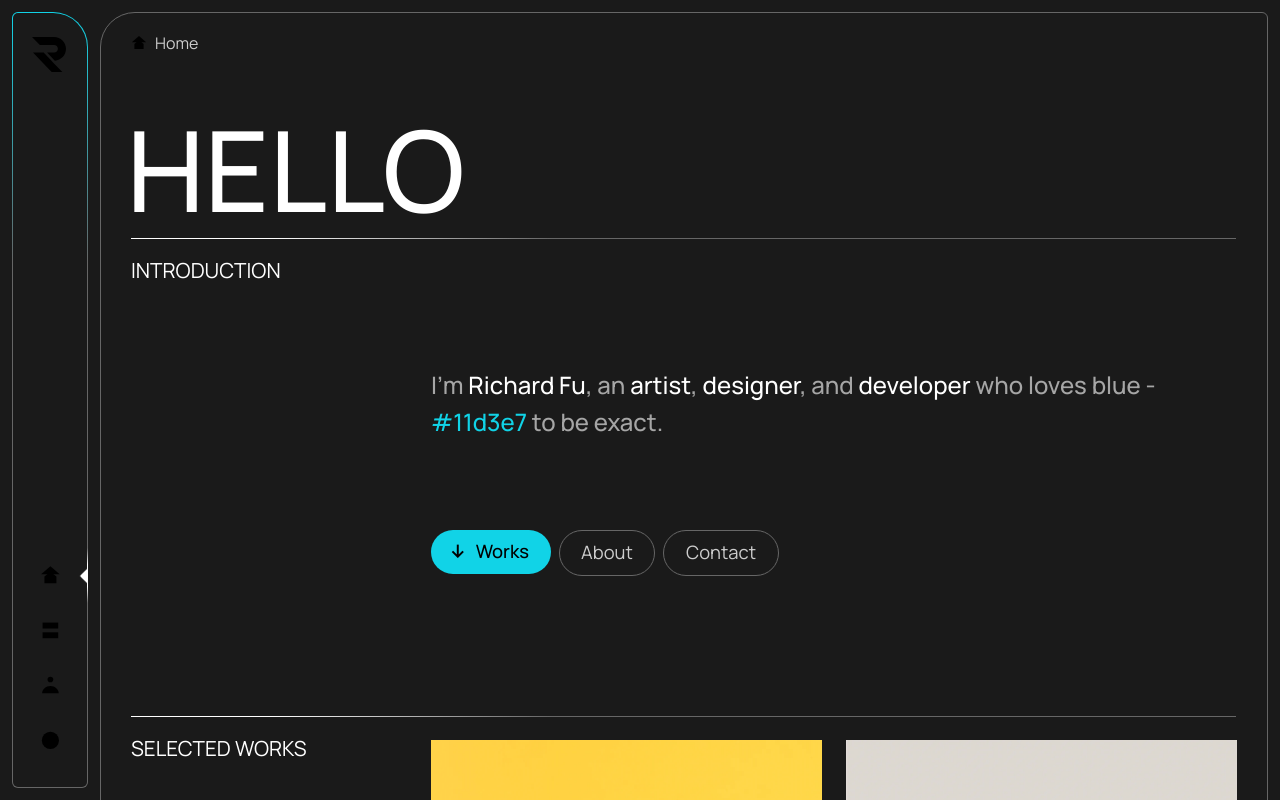
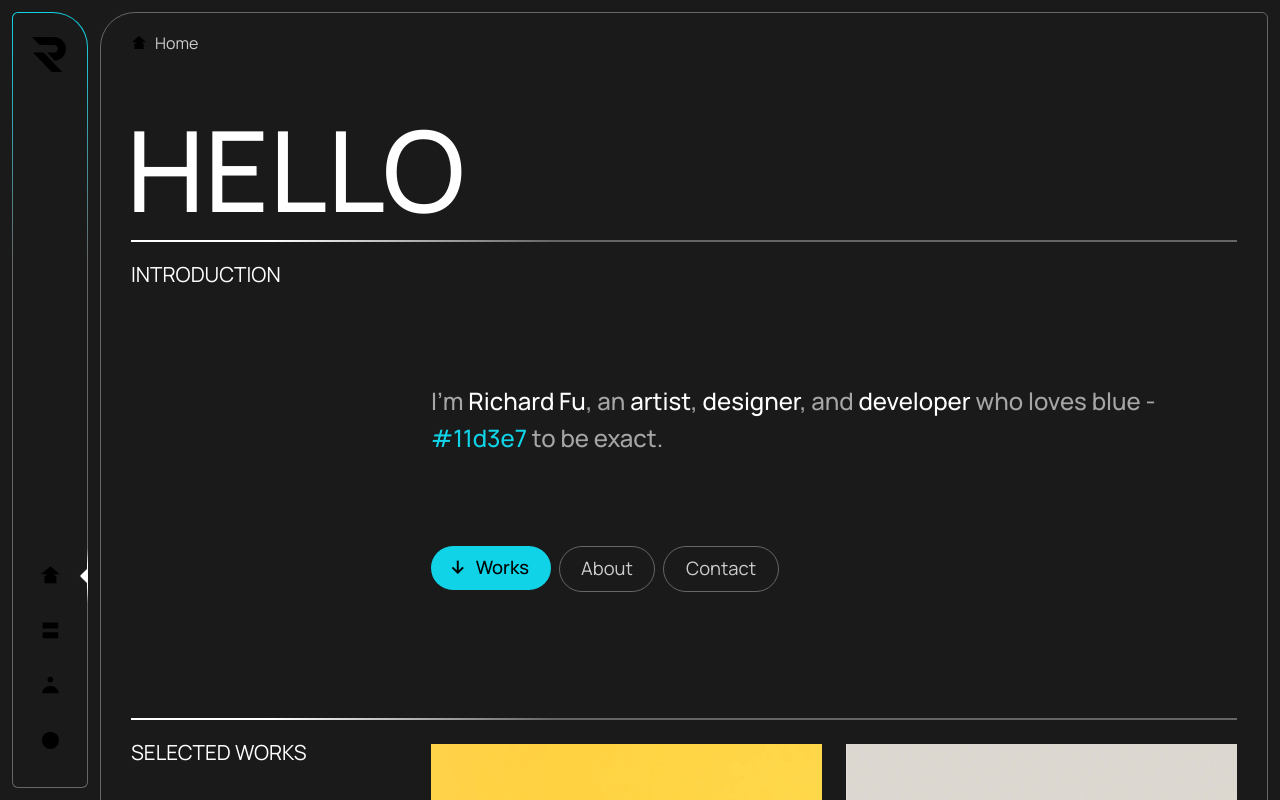
Before and after one commit to richardfxr/richardfxr, a React (Vite) app: page / in a window 1280 px wide. Shown: the top 800 px of the page. Built offline with nearby package versions, Linux system fonts and the light colour scheme; a web font is replaced by a local one.

Commit message:
💄CSS: updated <Separator> styling

```diff
--- a/src/components/Footer.jsx
+++ b/src/components/Footer.jsx
@@ -11,8 +11,9 @@ import {ReactComponent as GitHubQR} from '../assets/SVGs/QR-GitHubrepo-richardfx
 export default function Footer() {
     return (
         <footer className="section" id='footer' aria-labelledby='footer__heading'>
+            <Separator />
+
             <div className='section__side' >
-                <Separator />
                 <h2 id='footer__heading'>Footer</h2>
             </div>
 
--- a/src/components/Section.jsx
+++ b/src/components/Section.jsx
@@ -7,8 +7,9 @@ import Separator from "./Separator"
 export default function Section({ heading, id, children }) {
     return (
         <section className="section" id={id} aria-labelledby={id + "__heading"}>
+            <Separator />
+
             <div className='section__side' >
-                <Separator />
                 <h2 id={id + "__heading"}>{heading}</h2>
             </div>
 
--- a/src/components/Section.scss
+++ b/src/components/Section.scss
@@ -3,25 +3,25 @@
     grid-template-columns: var(--section-side-width) auto;
     align-items: start;
     gap: var(--pad-lg);
+    position: relative;
 
     padding: 0 var(--pad-xxl);
 
     &__side {
         position: sticky;
-        top:0;
+        top: var(--pad-sm);
         right: 0;
         left: 0;
-        z-index: 999;
     }
 
     h2 {
-        // top & bottom padding to ensure proper spacing between its own <Separator /> and next <Section />
-        padding-top: calc(2 * var(--pad-sm) + var(--padRem-xs));
-        padding-bottom: calc(var(--pad-sm) + var(--padRem-xs) - var(--pad-sm));
+        // top & bottom padding with alignment compensation
+        padding-top: calc(var(--pad-xl) - var(--padRem-5xs));
+        padding-bottom: var(--pad-xl);
      }
 
      &__main {
-         padding-top: var(--pad-sm)
+         position: relative;
      }
 
 }
--- a/src/components/Separator.scss
+++ b/src/components/Separator.scss
@@ -1,12 +1,9 @@
 .separator {
     position: absolute;
     top: 0;
-    left: 0;
+    right: var(--pad-xxl);
+    left: var(--pad-xxl);
 
-    // calculate width of separator to span all of <PageTemplate /> minus its padding
-    width: calc(min(100vw, var(--max-width)) - var(--nav-size) - var(--pad-sm) - (2 * var(--border-width)) - (2 * var(--pad-xxl)));
-
-    padding-top: calc(var(--pad-sm) + var(--border-width));
     border: none;
     margin: 0;
 
--- a/src/sass/_global.scss
+++ b/src/sass/_global.scss
@@ -44,7 +44,7 @@ svg {
 
 #main {
    h1 {
-      padding: var(--pad-xxxl) var(--pad-xxl) 0 var(--pad-xxl);
+      padding: var(--pad-xxxl) var(--pad-xxl) var(--pad-md) var(--pad-xxl);
       // negative margin for better alignment
       margin-left: calc(-0.04 * var(--font-xxl))
    }
@@ -57,7 +57,7 @@ svg {
    gap: var(--pad-xl);
 
    &.cards {
-      padding: calc(var(--pad-sm) + var(--padRem-sm)) 0;
+      padding: var(--pad-xl) 0;
    }
 }
 
--- a/src/sass/_variables.scss
+++ b/src/sass/_variables.scss
@@ -10,6 +10,9 @@
    --nav-size: 100px;
    --section-side-width: 280px;
 
+   --padRem-6xs: 0.0625rem;
+   --padRem-5xs: 0.125rem;
+   --padRem-4xs: 0.25rem;
    --padRem-xxxs: 0.375rem;
    --padRem-xxs: 0.5rem;
    --padRem-xs: 0.625rem;
```
